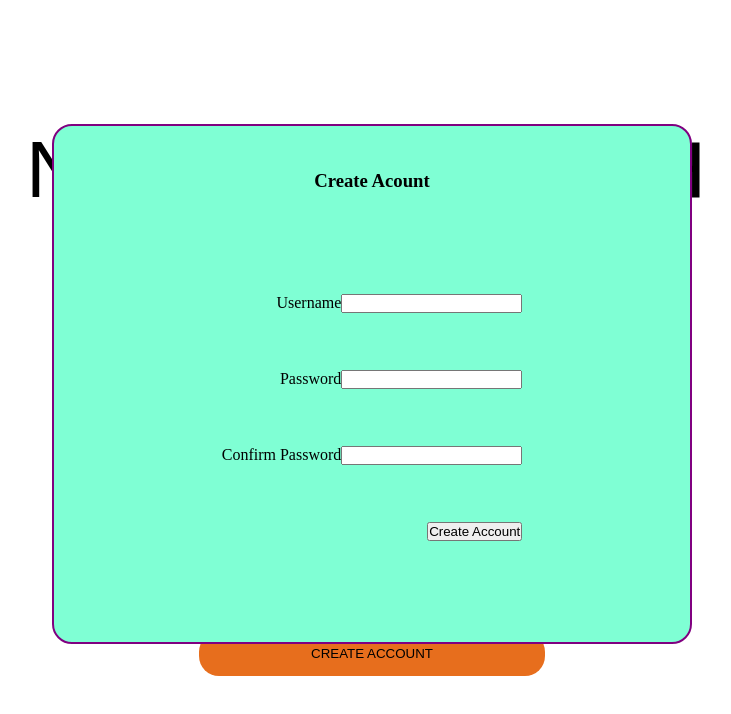
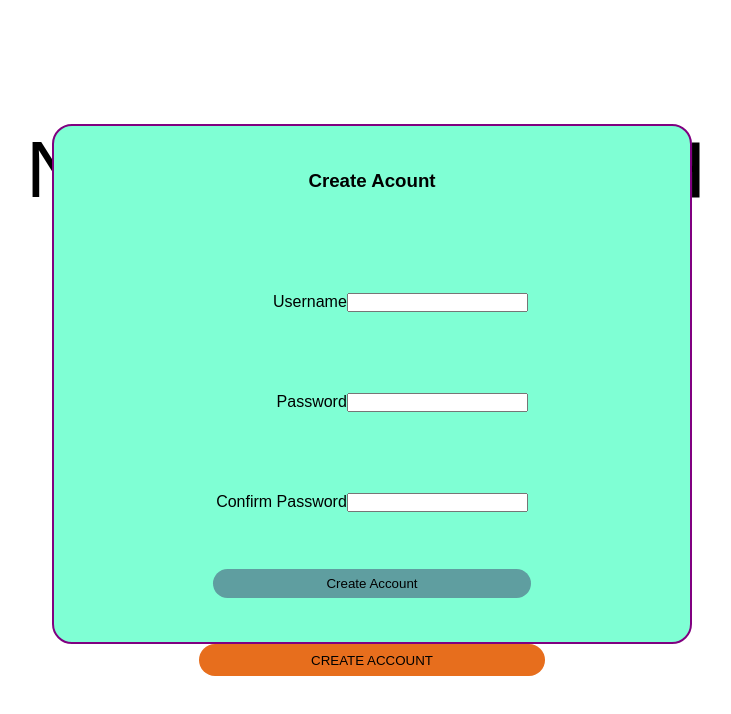
Before and after one commit to cryptofool13/n-cycle-tracker, a React (Create React App) app: page / in a window 1280 px wide. Both pictures are taken after a click on the button "CREATE ACCOUNT". Shown: the top 714 px of the page, without its empty margins (268-999 px from the left). Built offline with nearby package versions, Linux system fonts and the light colour scheme.

Commit message:
authBtn styles

```diff
--- a/src/components/AuthBtn.js
+++ b/src/components/AuthBtn.js
@@ -1,24 +1,28 @@
 import React from "react";
 
-const AuthBtn = ({ authType, data, isDisabled  }) => {
-
+const AuthBtn = ({ authType, data }) => {
   const path =
     authType === "login" ? "/login" : authType === "newAct" ? "/signup" : "";
 
+  let isDisabled = false;
+  if (!data.passwordsMatch && authType === "newAct") {
+    isDisabled = true;
+  }
   const submitCredentials = () => {
-    if(!data.passwordsMatch && authType === 'newAct') {
-      console.log('passowrds dont match')
-      return
-    }
+    if (isDisabled) return;
     // fetch request to auth server
-    fetch( `http://localhost:8080${path}`,{method: "POST", body: JSON.stringify(data) })
+    fetch(`http://localhost:8080${path}`, {
+      method: "POST",
+      body: JSON.stringify(data),
+    })
       .then((res) => res.json())
       .then((token) => {
+        // do something with token, localStorage/State
         console.log(token);
       });
   };
   return (
-    <button disabled={isDisabled} onClick={submitCredentials}>
+    <button className="authBtn authBtn-card" disabled={isDisabled} onClick={submitCredentials}>
       {authType === "login" && "Login"}
       {authType === "newAct" && "Create Account"}
     </button>
--- a/src/components/AuthCard.js
+++ b/src/components/AuthCard.js
@@ -1,15 +1,19 @@
 import React, { useState } from "react";
 
-import AuthBtn from './AuthBtn'
+import AuthBtn from "./AuthBtn";
 
 const AuthCard = ({ authRef, cardType }) => {
   const [uname, unameSet] = useState("");
   const [pword, pwordSet] = useState("");
   const [pwordConf, pwordConfSet] = useState("");
 
-  const passwordsMatch = () => pword === pwordConf
+  const passwordsMatch = () => pword === pwordConf;
 
-  const credentials = {name:uname,password: pword, passwordsMatch: passwordsMatch()}
+  const credentials = {
+    name: uname,
+    password: pword,
+    passwordsMatch: passwordsMatch(),
+  };
 
   return (
     <div ref={authRef} className="card auth">
@@ -21,6 +25,7 @@ const AuthCard = ({ authRef, cardType }) => {
           : ""}
       </h3>
       <div className="cardContent">
+        <div className="authInputs">
           <label htmlFor="uname">
             Username
             <input
@@ -33,7 +38,7 @@ const AuthCard = ({ authRef, cardType }) => {
           <label htmlFor="pword">
             Password
             <input
-            type="text"
+              type="password"
               id="pword"
               onChange={(e) => pwordSet(e.target.value)}
               value={pword}
@@ -43,14 +48,15 @@ const AuthCard = ({ authRef, cardType }) => {
             <label htmlFor="pwordConf">
               Confirm Password
               <input
-              type="text"
+                type="password"
                 id="pwordConf"
                 onChange={(e) => pwordConfSet(e.target.value)}
                 value={pwordConf}
               />
             </label>
           )}
-        <AuthBtn authType={cardType} data={credentials}/>
+        </div>
+        <AuthBtn authType={cardType} data={credentials} />
       </div>
     </div>
   );
--- a/src/components/pages/Home.js
+++ b/src/components/pages/Home.js
@@ -1,34 +1,38 @@
 import React, { useState, useRef, useContext } from "react";
 
-import {useOnClickOutside} from '../../hooks'
+import { useOnClickOutside } from "../../hooks";
 import AuthCard from "../AuthCard";
 
-import {AuthContext} from '../../context'
+import { AuthContext } from "../../context";
 
 const Home = () => {
-  const [auth, setAuth] = useContext(AuthContext)
+  const [auth, setAuth] = useContext(AuthContext);
   const [showLogin, showLoginSet] = useState(false);
   const [showNewAct, showNewActSet] = useState(false);
 
-  const loginRef = useRef()
-  const newActRef = useRef()
+  const loginRef = useRef();
+  const newActRef = useRef();
 
-
-  useOnClickOutside(loginRef, () => showLoginSet(false))
-  useOnClickOutside(newActRef, () => showNewActSet(false))
+  useOnClickOutside(loginRef, () => showLoginSet(false));
+  useOnClickOutside(newActRef, () => showNewActSet(false));
   return (
     <header className="home">
       <h1 className="home-header">NITRO-GRAPH</h1>
-      {showLogin && <AuthCard  authRef={loginRef} cardType='login' />}
-      {showNewAct && <AuthCard authRef={newActRef} cardType='newAct' />}
+      {showLogin && <AuthCard authRef={loginRef} cardType="login" />}
+      {showNewAct && <AuthCard authRef={newActRef} cardType="newAct" />}
       <div className="authBtns-home">
         <button
           onClick={() => showLoginSet(!showLogin)}
-          className="authBtn-home"
+          className="authBtn authBtn-home"
         >
           LOG IN
         </button>
-        <button onClick={() => showNewActSet(!showNewAct)} className="authBtn-home">CREATE ACCOUNT</button>
+        <button
+          onClick={() => showNewActSet(!showNewAct)}
+          className="authBtn authBtn-home"
+        >
+          CREATE ACCOUNT
+        </button>
       </div>
     </header>
   );
--- a/src/styles/App.css
+++ b/src/styles/App.css
@@ -19,25 +19,37 @@
   align-items: center;
   justify-content: space-between;
 }
-.authBtn-home {
-  width: 50%;
-  height: 40%;
+.authBtn {
   border-radius: 20px;
   border: none;
-  background-color: #e76e1d;
-  transition: width .1s ease, letter-spacing .8s ease;
+  transition: width 0.1s ease, letter-spacing 0.8s ease;
+  width: 50%;
+  height: 2rem;
 }
-.authBtn-home:hover {
+.authBtn:hover {
   width: 48%;
   letter-spacing: 5px;
 }
-.authBtn-home:active{
+.authBtn:active {
   width: 51%;
+  letter-spacing: 1px;
+}
+
+.authBtn-home {
+  background-color: #e76e1d;
+}
+
+.authBtn-card {
+  align-self: center;
+  background-color: cadetblue;
+}
+
+.authBtn-home:active {
   background-color: #e68646;
-  letter-spacing: 2px;
 }
 
 .card {
+  font-family: Arial, Helvetica, sans-serif;
   border: solid purple 2px;
   border-radius: 20px;
   display: flex;
@@ -53,13 +65,24 @@
   flex-direction: column;
   align-items: flex-end;
   justify-content: space-evenly;
-  /* width: ; */
+  width: 100%;
+}
+
+.authInputs {
+  align-self: center;
+  height: 100%;
+  display: flex;
+  flex-direction: column;
+  justify-content: space-around;
+  align-items: flex-end;
+  padding: 1rem;
+
 }
 
 .card.auth {
   background-color: aquamarine;
   position: absolute;
   z-index: 2;
-  width:50%;
+  width: 50%;
   height: 65%;
 }
```
Lines whose indentation alone changed are shown as unchanged.
